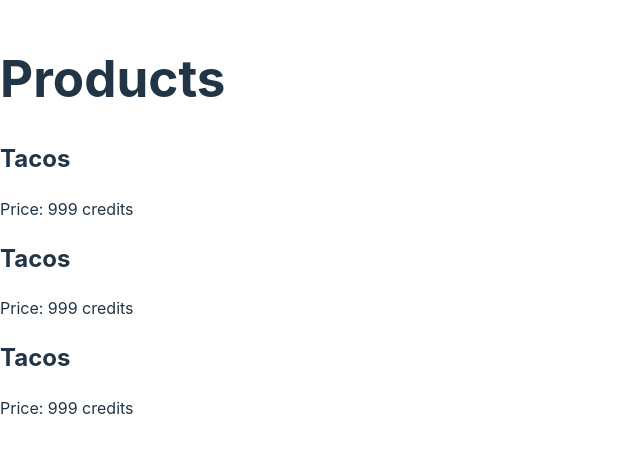
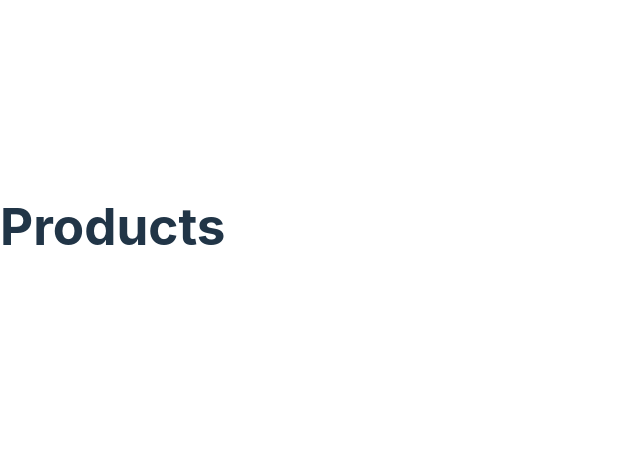
Before and after one commit to novikovanat/goit-react-hw-01, a React (Vite) app: page / in a window 1280 px wide. Shown: the part 174-626 px from the top of the page, without its empty margins (0-640 px from the left). Built offline with nearby package versions, Linux system fonts and the light colour scheme.

Commit message:
components deleted

```diff
--- a/src/components/App.jsx
+++ b/src/components/App.jsx
@@ -1,13 +1,8 @@
-import Product from "./Product";
 
 export default function App() {
   return (
     <div>
       <h1>Products</h1>
-
-      <Product />
-      <Product />
-      <Product />
     </div>
   );
 }
--- a/src/components/Product.jsx
+++ /dev/null
@@ -1,10 +0,0 @@
-const Product = () => {
-  return (
-    <div>
-      <h2>Tacos</h2>
-			<p>Price: 999 credits</p>
-    </div>
-  );
-};
-
-export default Product;
```
Also changed, not shown: src/components/Alert.jsx (deleted, +0 -11 lines).
